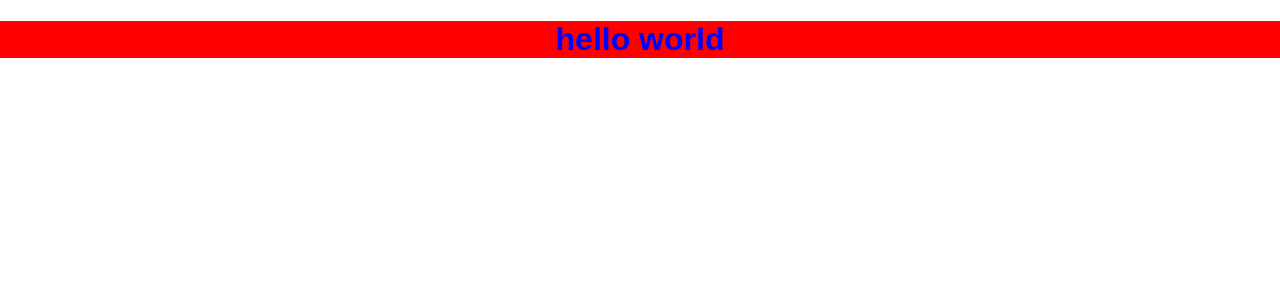
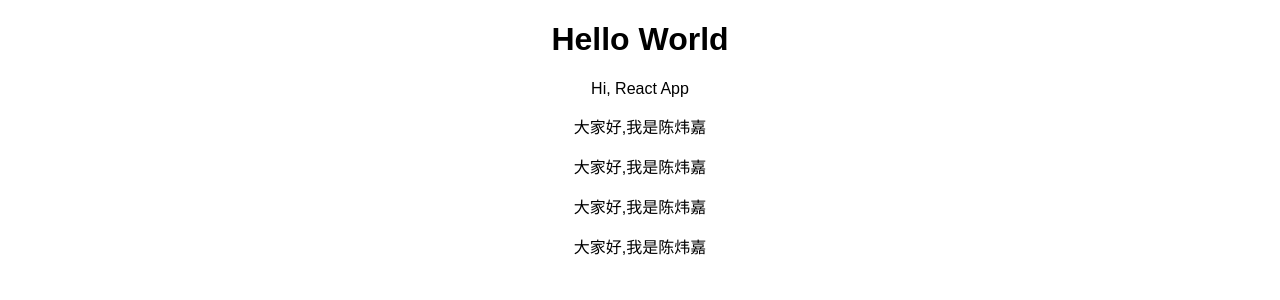
Before and after one commit to BadtzMaru/missyou_react-basic, a React (Create React App) app: page / in a window 1280 px wide. Shown: the top 300 px of the page. Built offline with nearby package versions, Linux system fonts and the light colour scheme.

Commit message:
组件的初步使用

```diff
--- a/src/App.css
+++ b/src/App.css
@@ -1,5 +1,3 @@
 .App {
 	text-align: center;
-	color: blue;
-	background: red;
 }
--- a/src/App.js
+++ b/src/App.js
@@ -1,12 +1,19 @@
 import React, { Component } from 'react';
+
 import './App.css';
+import Person from './Person/Person';
 
 class App extends Component {
 	render() {
-		return React.createElement(
-			'div',
-			{ className: 'App' },
-			React.createElement('h1', null, 'hello world')
+		return (
+			<div className='App'>
+				<h1>Hello World</h1>
+				<p>Hi, React App</p>
+				<Person />
+				<Person />
+				<Person />
+				<Person />
+			</div>
 		);
 	}
 }
--- /dev/null
+++ b/src/Person/Person.js
@@ -0,0 +1,7 @@
+import React from 'react';
+
+const Person = () => {
+	return <p>大家好,我是陈炜嘉</p>;
+};
+
+export default Person;
```
